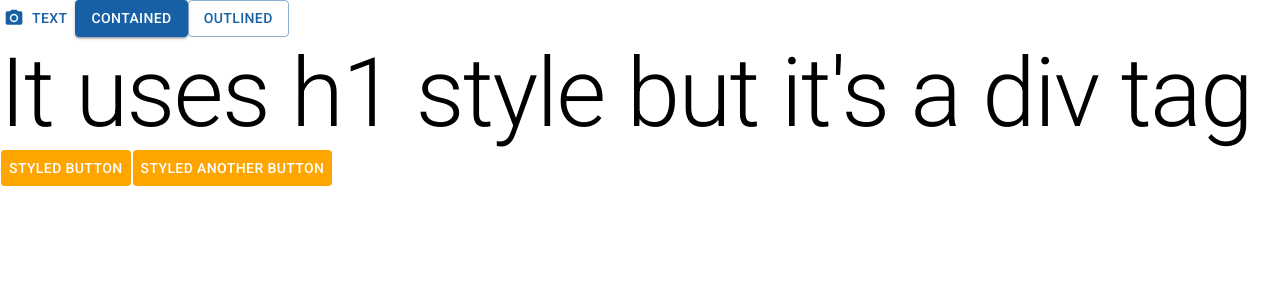
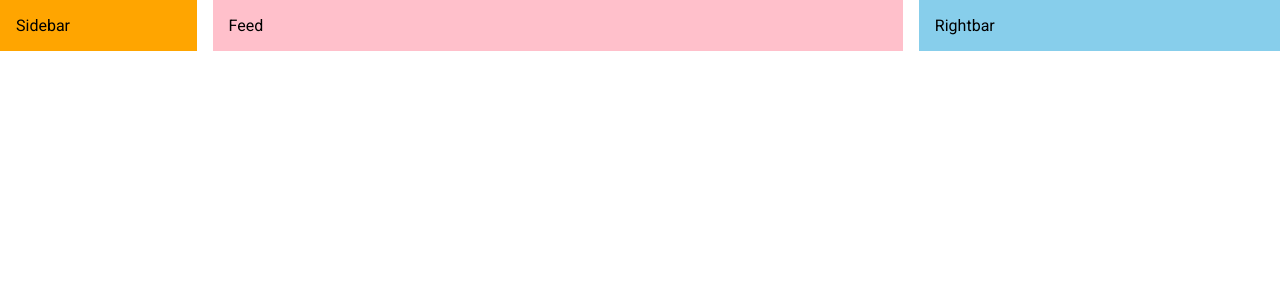
Before and after one commit to jungjuyoung/react-mui, a React (Create React App) app: page / in a window 1280 px wide. Shown: the top 300 px of the page. Built offline with nearby package versions, Linux system fonts and the light colour scheme.

Commit message:
layout design in progress

```diff
--- a/src/App.js
+++ b/src/App.js
@@ -1,31 +1,19 @@
-import Button from "@mui/material/Button";
-import PhotoCamera from "@mui/icons-material/PhotoCamera";
-import { Typography, styled } from "@mui/material";
+import Sidebar from "./components/Sidebar";
+import Feed from "./components/Feed";
+import Rightbar from "./components/Rightbar";
+import Box from "@mui/material/Box";
+import Stack from "@mui/material/Stack";
 
 function App() {
-  const CustomButton = styled(Button)(({ theme }) => ({
-    margin: 1,
-    backgroundColor: "orange",
-    color: "white",
-    "&:hover": {
-      background: "white",
-      border: `1px solid ${theme.palette.otherColor.main}`,
-      color: "orangered",
-    },
-  }));
   return (
-    <>
-      <Button variant="text" startIcon={<PhotoCamera />}>
-        Text
-      </Button>
-      <Button variant="contained">Contained</Button>
-      <Button variant="outlined">Outlined</Button>
-      <Typography variant="h1" component="div">
-        It uses h1 style but it's a div tag
-      </Typography>
-      <CustomButton>styled button</CustomButton>
-      <CustomButton>styled another button</CustomButton>
-    </>
+    <Box>
+      {/* navbar */}
+      <Stack direction="row" spacing={2} justifyContent="space-between">
+        <Sidebar></Sidebar>
+        <Feed></Feed>
+        <Rightbar></Rightbar>
+      </Stack>
+    </Box>
   );
 }
 
--- /dev/null
+++ b/src/components/Feed.jsx
@@ -0,0 +1,12 @@
+import { Box } from "@mui/system";
+import React from "react";
+
+const Feed = () => {
+  return (
+    <Box bgcolor="pink" flex={4} p={2}>
+      Feed
+    </Box>
+  );
+};
+
+export default Feed;
--- /dev/null
+++ b/src/components/Rightbar.jsx
@@ -0,0 +1,12 @@
+import { Box } from "@mui/system";
+import React from "react";
+
+const Rightbar = () => {
+  return (
+    <Box bgcolor="skyblue" flex={2} p={2}>
+      Rightbar
+    </Box>
+  );
+};
+
+export default Rightbar;
--- /dev/null
+++ b/src/components/Sidebar.jsx
@@ -0,0 +1,12 @@
+import { Box } from "@mui/system";
+import React from "react";
+
+const Sidebar = () => {
+  return (
+    <Box bgcolor="orange" flex={1} p={2}>
+      Sidebar
+    </Box>
+  );
+};
+
+export default Sidebar;
--- a/src/index.js
+++ b/src/index.js
@@ -1,14 +1,10 @@
-import { ThemeProvider } from "@mui/material";
 import React from "react";
 import ReactDOM from "react-dom/client";
 import App from "./App";
-import { theme } from "./theme";
 
 const root = ReactDOM.createRoot(document.getElementById("root"));
 root.render(
   <React.StrictMode>
-    <ThemeProvider theme={theme}>
-      <App />
-    </ThemeProvider>
+    <App />
   </React.StrictMode>
 );
```
Also changed, not shown: src/components/Navbar.jsx (added, +8 -0 lines).
